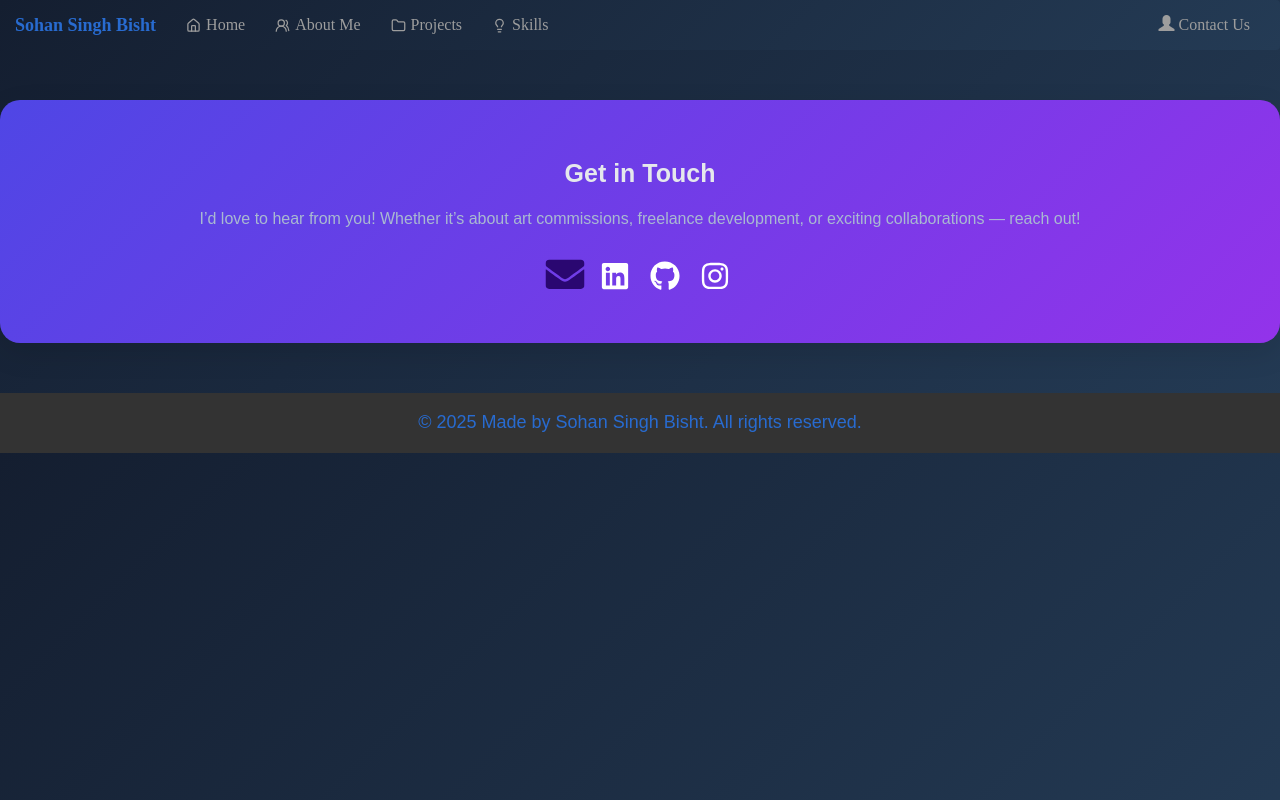
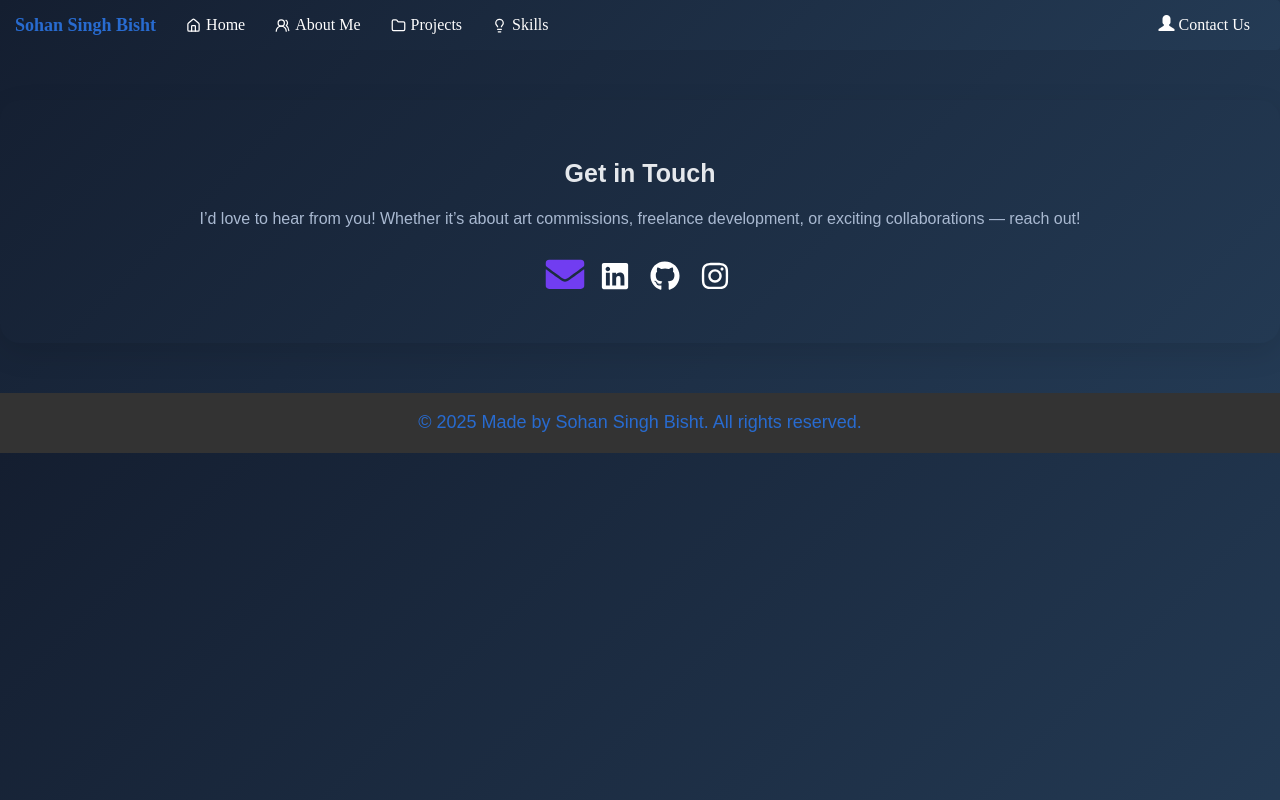
Before and after one commit to sohan418/portfolio_website, a React (Create React App) app: page /contact in a window 1280 px wide. In both pictures the pointer is over the link 565 px from the left and 281 px from the top of the page. Built offline with nearby package versions, Linux system fonts and the light colour scheme.

Commit message:
changes in css

```diff
--- a/src/components/ContactUs/Contact.css
+++ b/src/components/ContactUs/Contact.css
@@ -2,7 +2,7 @@
     /* max-width: 600px; */
     margin: 50px auto;
     padding: 40px;
-    background: linear-gradient(135deg, #4f46e5, #9333ea);
+    /* background: linear-gradient(135deg, #4f46e5, #9333ea); */
     color: #fff;
     border-radius: 20px;
     box-shadow: 0 10px 30px rgba(0, 0, 0, 0.1);
@@ -37,7 +37,7 @@
 
   .contact-icon:hover {
     transform: scale(1.3);
-    color: #2a0771;
+    color: #713df1;
   }
 
 
--- a/src/components/Navbar/Navbar.css
+++ b/src/components/Navbar/Navbar.css
@@ -18,6 +18,9 @@
     color: #fff;
     z-index: 1000;
   }
+  .navbar-inverse .navbar-nav>li>a {
+    color: #fffefe;
+}
 
   .navbar-inverse .navbar-nav>li>a:hover {
     color: #fff;
--- a/src/pages/Home/home.css
+++ b/src/pages/Home/home.css
@@ -10,7 +10,7 @@ body {
   }
   .skill-list:hover {
     background: #081f38;
-    transform: scale(1.02);
+    transform: scale(1.04);
     box-shadow: none;
     box-shadow: 0px 1px 0px 3px #286bd0;
     transition: transform 0.4s ease-in-out, background 1.3s ease-in-out;
@@ -18,19 +18,20 @@ body {
 
   .child-box-container:hover {
     background: #081f38;
-    transform: scale(1.02);
+    transform: scale(1.04);
     box-shadow: none;
     box-shadow: 0px 1px 0px 3px #286bd0;
     transition: transform 0.4s ease-in-out, background 1.3s ease-in-out;
   }
  .project-box-container:hover{
     background: #081f38;
-    transform: scale(1.02);
+    transform: scale(1.04);
     box-shadow: none;
     /* box-shadow: 0px 1px 0px 3px #286bd0; */
     transition: transform 0.4s ease-in-out, background 1.3s ease-in-out;
   }
-  .about-heading, .child-skill-container, .project-box-container {
+
+  .about-heading, .child-skill-container{
     opacity: 0;
     transform: translateY(50px);
     animation: fadeIn 4s ease-out forwards;
```
